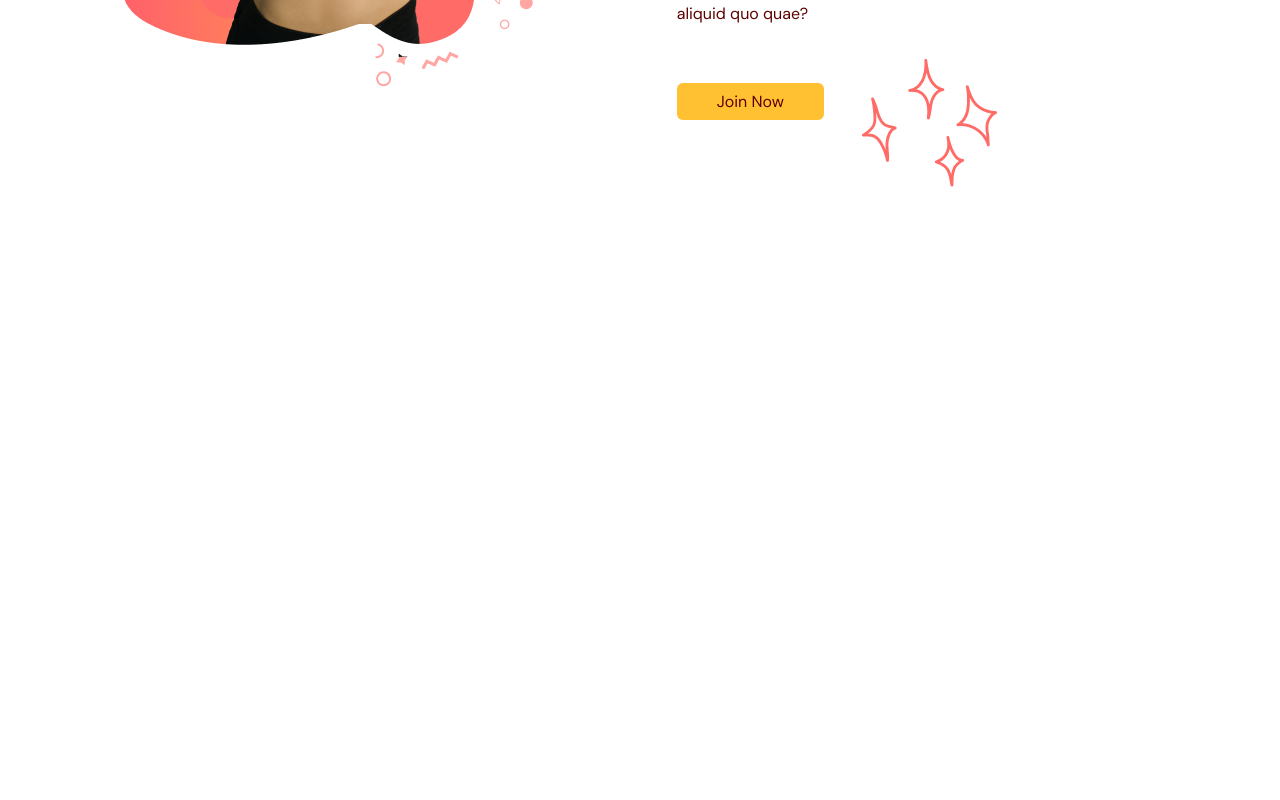
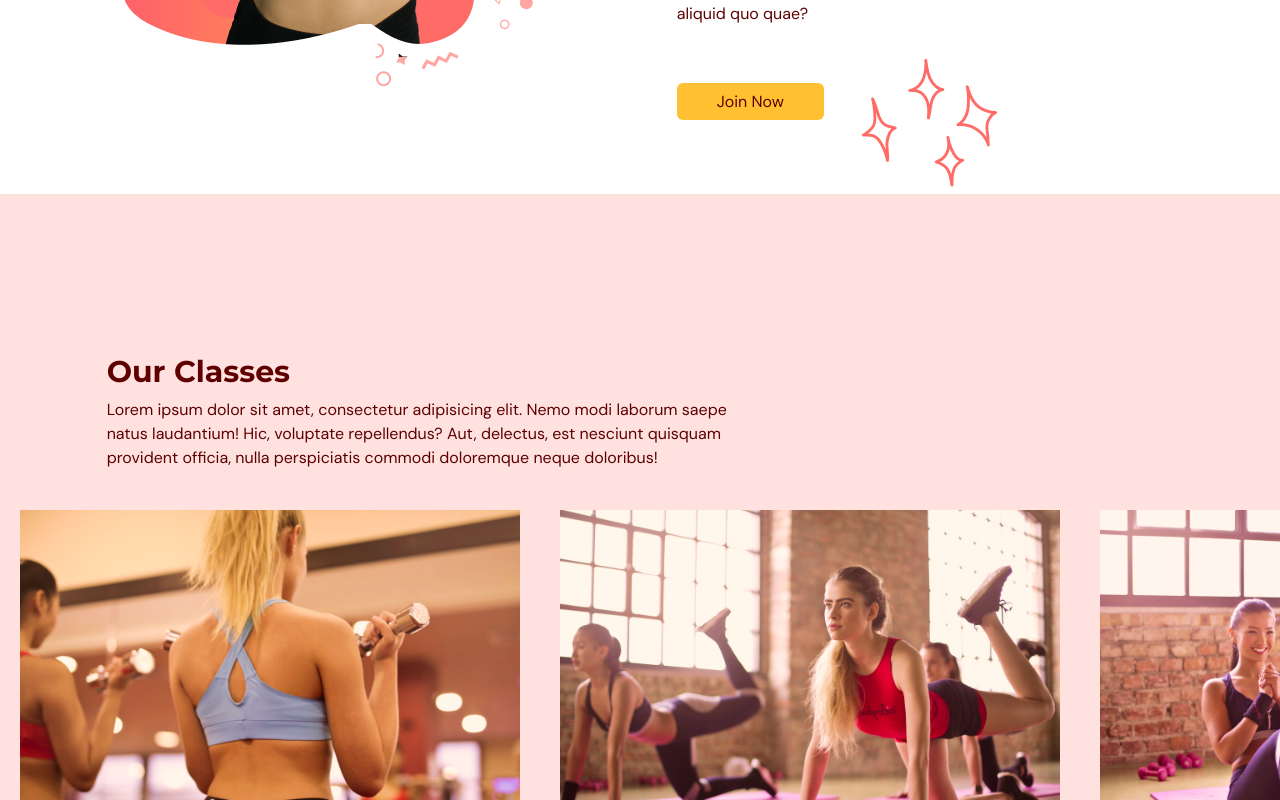
Before and after one commit to sharjeel17/gym-typescript, a React (Vite) app: page / in a window 1280 px wide. Shown: the part 2000-2800 px from the top of the page. Before the commit the page ends 2194 px from the top, so only its background shows below. Built offline with nearby package versions, Linux system fonts and the light colour scheme.

Commit message:
Added Classes page

```diff
--- a/src/App.tsx
+++ b/src/App.tsx
@@ -3,6 +3,7 @@ import Home from "@/scenes/home/index.tsx";
 import Benefits from "@/scenes/benefits/index.tsx";
 import { useEffect, useState } from "react"
 import { SelectedPage } from "@/shared/types";
+import OurClasses from "./scenes/ourClasses";
 
 function App() {
   console.log("re-render here");
@@ -32,6 +33,7 @@ function App() {
       isTopOfPage={isTopOfPage} selectedPage={selectedPage} setSelectedPage={setSelectedPage}/>
       <Home setSelectedPage={setSelectedPage} />
       <Benefits setSelectedPage={setSelectedPage} />
+      <OurClasses setSelectedPage={setSelectedPage} />
     </div>
   )
 }
--- a/src/scenes/navbar/index.tsx
+++ b/src/scenes/navbar/index.tsx
@@ -49,8 +49,8 @@ const Navbar = ({selectedPage, setSelectedPage, isTopOfPage}: Props) => {
               {/* INNER LEFT SIDE */}
               <div className={`${flexbetween} gap-8 text-md`}>
                 <Link page="Home" selectedPage={selectedPage} setSelectedPage={setSelectedPage}/>
+                <Link page="Benefits" selectedPage={selectedPage} setSelectedPage={setSelectedPage}/>
                 <Link page="Classes" selectedPage={selectedPage} setSelectedPage={setSelectedPage}/>
-                <Link page="Benefits" selectedPage={selectedPage} setSelectedPage={setSelectedPage}/>
                 <Link page="About Us" selectedPage={selectedPage} setSelectedPage={setSelectedPage}/>
 
               </div>
--- /dev/null
+++ b/src/scenes/ourClasses/Class.tsx
@@ -0,0 +1,23 @@
+import React from 'react'
+
+type Props = {
+    name: string,
+    description?: string,
+    image: string
+}
+
+const Class = ({name, description = "some default description", image}: Props) => {
+    const overlayStyles = `p-5 absolute z-30 flex flex-col h-full w-full items-center justify-center
+    whitespace-normal bg-primary-500 text-white text-center opacity-0 transition duration-500 hover:opacity-90`
+  return (
+    <li className="relative mx-5 inline-block h-full w-[300px] md:w-[500px] ">
+        <div className={overlayStyles}>
+            <p className="text-lg md:text-2xl">{name}</p>
+            <p className="text-sm md:pt-2">{description}</p>
+        </div>
+        <img src={image} alt={`${image}`}/>
+    </li>
+  )
+}
+
+export default Class
--- /dev/null
+++ b/src/scenes/ourClasses/index.tsx
@@ -0,0 +1,82 @@
+import { SelectedPage, ClassesType } from "@/shared/types";
+import image1 from "@/assets/image1.png";
+import image2 from "@/assets/image2.png";
+import image3 from "@/assets/image3.png";
+import image4 from "@/assets/image4.png";
+import image5 from "@/assets/image5.png";
+import image6 from "@/assets/image6.png";
+import { motion } from "framer-motion";
+import HText from "@/shared/HText";
+import Class from "./Class.tsx";
+const classes: Array<ClassesType> = [
+  {
+    name: "Weight Training",
+    description: "Lorem ipsum dolor sit amet consectetur, adipisicing elit. Officia dicta laudantium consectetur assumenda officiis in molestias nostrum mollitia dolores magnam dolorem tenetur dolore porro veritatis labore, inventore totam voluptates quod",
+    image: image1
+  },
+  {
+    name: "Yoga Class",
+    description: "Lorem ipsum dolor sit amet consectetur, adipisicing elit. Officia dicta laudantium consectetur assumenda officiis in molestias nostrum mollitia dolores magnam dolorem tenetur dolore porro veritatis labore, inventore totam voluptates quod",
+    image: image2
+  },
+  {
+    name: "Nutrition Class",
+    description: "Lorem ipsum dolor sit amet consectetur, adipisicing elit. Officia dicta laudantium consectetur assumenda officiis in molestias nostrum mollitia dolores magnam dolorem tenetur dolore porro veritatis labore, inventore totam voluptates quod",
+    image: image3
+  },
+  {
+    name: "Cardio Training",
+    description: "Lorem ipsum dolor sit amet consectetur, adipisicing elit. Officia dicta laudantium consectetur assumenda officiis in molestias nostrum mollitia dolores magnam dolorem tenetur dolore porro veritatis labore, inventore totam voluptates quod",
+    image: image4
+  },
+  {
+    name: "Fun Classes",
+    description: "Lorem ipsum dolor sit amet consectetur, adipisicing elit. Officia dicta laudantium consectetur assumenda officiis in molestias nostrum mollitia dolores magnam dolorem tenetur dolore porro veritatis labore, inventore totam voluptates quod",
+    image: image5
+  },
+  {
+    name: "H.I.I.T Classes",
+    description: "Lorem ipsum dolor sit amet consectetur, adipisicing elit. Officia dicta laudantium consectetur assumenda officiis in molestias nostrum mollitia dolores magnam dolorem tenetur dolore porro veritatis labore, inventore totam voluptates quod",
+    image: image6
+  },
+]
+
+type Props = {
+    setSelectedPage: (value: SelectedPage) => void
+}
+
+const OurClasses = ({setSelectedPage}: Props) => {
+  return (
+    <section id="classes" className="w-full bg-primary-100 py-40">
+        <motion.div
+        onViewportEnter={() => setSelectedPage(SelectedPage.OurClasses)}>
+            <motion.div className="w-5/6 mx-auto"
+            initial="hidden"
+            whileInView="visible"
+            viewport={{ once: true, amount: 0.5 }}
+            transition={{ duration: 1 }}
+            variants={{
+              hidden: { opacity: 0, x:-50 },
+              visible: { opacity: 1, x:0 }
+            }}
+            >
+              <div className="w-3/5">
+                <HText> Our Classes</HText>
+                <p className="my-2">Lorem ipsum dolor sit amet, consectetur adipisicing elit. Nemo modi laborum saepe natus laudantium! Hic, voluptate repellendus? Aut, delectus, est nesciunt quisquam provident officia, nulla perspiciatis commodi doloremque neque doloribus!</p>
+              </div>
+
+            </motion.div>
+            <div className="mt-10 h-[353] w-full overflow-x-auto overflow-y-hidden">
+              <ul className="whitespace-nowrap">
+                {classes.map((item: ClassesType, index) => (
+                  <Class key={`${item.name}-${index}`} name={item.name} description={item.description} image={item.image} />
+                ))}
+              </ul>
+
+            </div>
+        </motion.div>
+    </section>
+  )
+}
+
+export default OurClasses
--- a/src/shared/types.ts
+++ b/src/shared/types.ts
@@ -10,3 +10,9 @@ export enum SelectedPage {
     title: string,
     description: string
   }
+
+  export interface ClassesType {
+    name: string,
+    description?: string,
+    image: string
+  }
```
